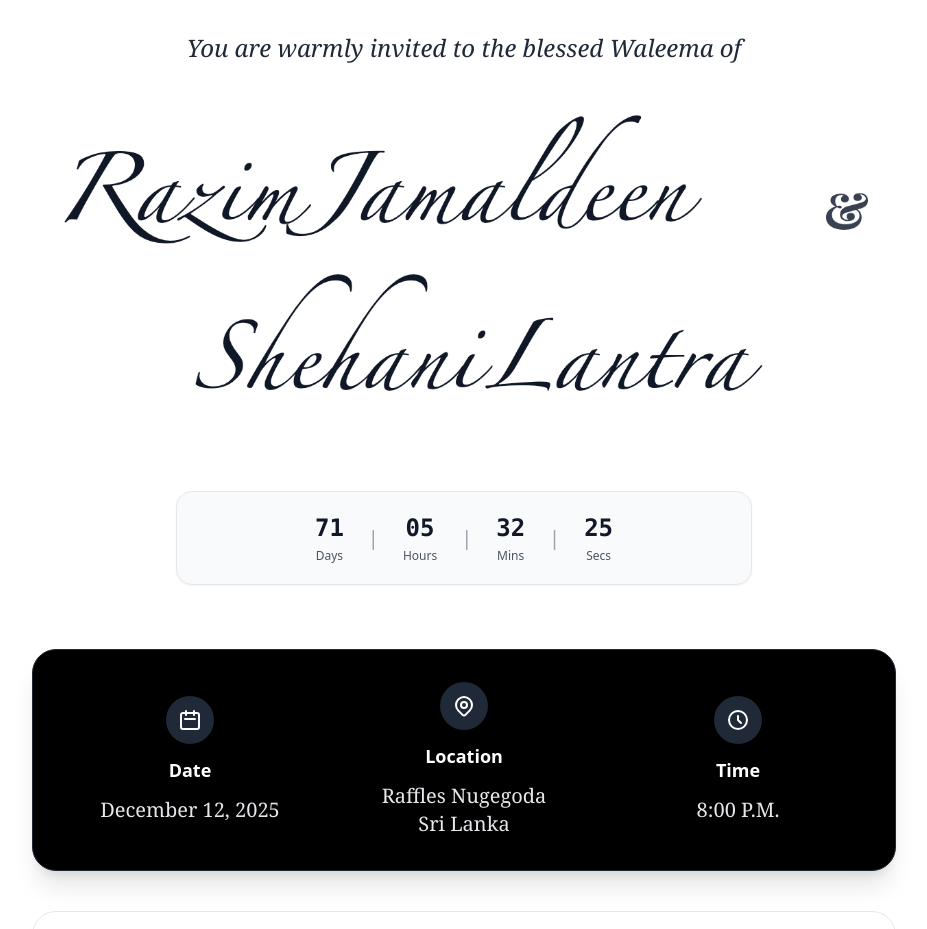
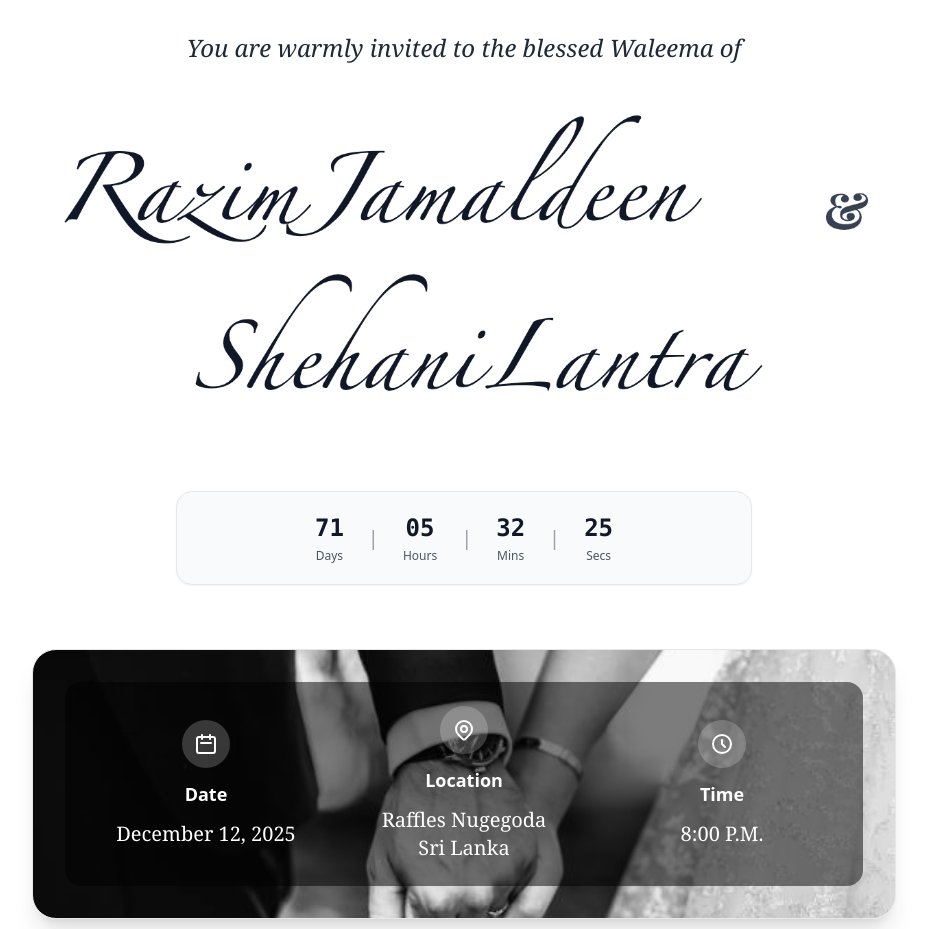
Before and after one commit to Razim-J/WaleemaInvitationFinal, a plain HTML site: page index.html in a window 1280 px wide. Shown: the top 929 px of the page, without its empty margins (176-1103 px from the left). Drawn offline with nearby package versions, Linux system fonts and the light colour scheme.

Commit message:
Update index.html

```diff
--- a/index.html
+++ b/index.html
@@ -65,53 +65,49 @@ body { overflow-x: hidden; }
         </div>
     </div>
 
-    <!-- Event Info -->
-    <div class="bg-black rounded-3xl p-8 mb-10 shadow-xl border border-gray-800">
-        <div class="grid md:grid-cols-3 gap-6 items-center">
-            <!-- Date -->
+    <!-- Event Info with Holding Hands Image Background -->
+    <div class="rounded-3xl p-8 mb-10 shadow-xl border border-gray-200 bg-cover bg-center"
+         style="background-image: url('holdinghands.jpg');">
+        <div class="bg-black/50 rounded-2xl p-6">
+            <div class="grid md:grid-cols-3 gap-6 items-center text-white">
                 <div class="text-center">
                     <div class="flex flex-col items-center mb-3">
-                    <div class="bg-gray-800 p-3 rounded-full mb-3">
+                        <div class="bg-white/20 p-3 rounded-full mb-3">
                             <svg class="w-6 h-6 text-white" fill="none" stroke="currentColor" viewBox="0 0 24 24">
-                            <path stroke-linecap="round" stroke-linejoin="round" stroke-width="2"
-                                  d="M8 7V3m8 4V3m-9 8h10M5 21h14a2 2 0 002-2V7a2 2 0 00-2-2H5a2 2 0 00-2 2v12a2 2 0 002 2z"/>
+                                <path stroke-linecap="round" stroke-linejoin="round" stroke-width="2" d="M8 7V3m8 4V3m-9 8h10M5 21h14a2 2 0 002-2V7a2 2 0 00-2-2H5a2 2 0 00-2 2v12a2 2 0 002 2z"></path>
                             </svg>
                         </div>
-                    <h3 class="text-lg font-semibold text-white">Date</h3>
+                        <h3 class="text-lg font-semibold">Date</h3>
                     </div>
-                <p class="text-lg md:text-xl text-gray-200 font-medium font-serif">December 12, 2025</p>
+                    <p class="text-lg md:text-xl font-medium font-serif">December 12, 2025</p>
                 </div>
 
-            <!-- Location -->
                 <div class="text-center">
                     <div class="flex flex-col items-center mb-3">
-                    <div class="bg-gray-800 p-3 rounded-full mb-3">
+                        <div class="bg-white/20 p-3 rounded-full mb-3">
                             <svg class="w-6 h-6 text-white" fill="none" stroke="currentColor" viewBox="0 0 24 24">
-                            <path stroke-linecap="round" stroke-linejoin="round" stroke-width="2"
-                                  d="M17.657 16.657L13.414 20.9a1.998 1.998 0 01-2.827 0l-4.244-4.243a8 8 0 1111.314 0z"/>
-                            <path stroke-linecap="round" stroke-linejoin="round" stroke-width="2"
-                                  d="M15 11a3 3 0 11-6 0 3 3 0 016 0z"/>
+                                <path stroke-linecap="round" stroke-linejoin="round" stroke-width="2" d="M17.657 16.657L13.414 20.9a1.998 1.998 0 01-2.827 0l-4.244-4.243a8 8 0 1111.314 0z"></path>
+                                <path stroke-linecap="round" stroke-linejoin="round" stroke-width="2" d="M15 11a3 3 0 11-6 0 3 3 0 016 0z"></path>
                             </svg>
                         </div>
-                    <h3 class="text-lg font-semibold text-white">Location</h3>
+                        <h3 class="text-lg font-semibold">Location</h3>
                     </div>
-                <p class="text-lg md:text-xl text-gray-200 font-medium font-serif">
+                    <p class="text-lg md:text-xl font-medium font-serif">
                         Raffles Nugegoda<br>Sri Lanka
                     </p>
                 </div>
 
-            <!-- Time -->
                 <div class="text-center">
                     <div class="flex flex-col items-center mb-3">
-                    <div class="bg-gray-800 p-3 rounded-full mb-3">
+                        <div class="bg-white/20 p-3 rounded-full mb-3">
                             <svg class="w-6 h-6 text-white" fill="none" stroke="currentColor" viewBox="0 0 24 24">
-                            <path stroke-linecap="round" stroke-linejoin="round" stroke-width="2"
-                                  d="M12 8v4l3 3m6-3a9 9 0 11-18 0 9 9 0 0118 0z"/>
+                                <path stroke-linecap="round" stroke-linejoin="round" stroke-width="2" d="M12 8v4l3 3m6-3a9 9 0 11-18 0 9 9 0 0118 0z"></path>
                             </svg>
                         </div>
-                    <h3 class="text-lg font-semibold text-white">Time</h3>
+                        <h3 class="text-lg font-semibold">Time</h3>
                     </div>
-                <p class="text-lg md:text-xl text-gray-200 font-medium font-serif">8:00 P.M.</p>
+                    <p class="text-lg md:text-xl font-medium font-serif">8:00 P.M.</p>
+                </div>
             </div>
         </div>
     </div>
```
Lines whose indentation alone changed are shown as unchanged.
